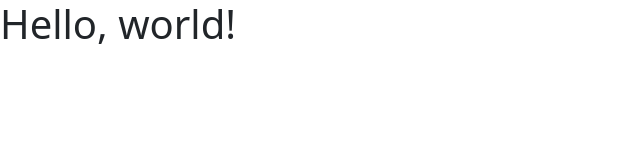
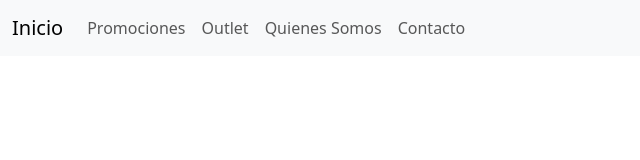
Before and after one commit to JulianZulatto/clase-11, a plain HTML site: page index.html in a window 1280 px wide. Shown: the whole page, without its empty margins (0-640 px from the left). Drawn offline with nearby package versions, Linux system fonts and the light colour scheme.

Commit message:
Creamos las secciones HTML. Todavia estan vacias

```diff
--- a/index.html
+++ b/index.html
@@ -7,7 +7,30 @@
     <link href="https://cdn.jsdelivr.net/npm/bootstrap@5.3.3/dist/css/bootstrap.min.css" rel="stylesheet" integrity="sha384-QWTKZyjpPEjISv5WaRU9OFeRpok6YctnYmDr5pNlyT2bRjXh0JMhjY6hW+ALEwIH" crossorigin="anonymous">
   </head>
   <body>
-    <h1>Hello, world!</h1>
+    <nav class="navbar navbar-expand-lg bg-body-tertiary">
+      <div class="container-fluid">
+        <a class="navbar-brand" href="#">Inicio</a>
+        <button class="navbar-toggler" type="button" data-bs-toggle="collapse" data-bs-target="#navbarNav" aria-controls="navbarNav" aria-expanded="false" aria-label="Toggle navigation">
+          <span class="navbar-toggler-icon"></span>
+        </button>
+        <div class="collapse navbar-collapse" id="navbarNav">
+          <ul class="navbar-nav">
+            <li class="nav-item">
+              <a class="nav-link" aria-current="page" href="#">Promociones</a>
+            </li>
+            <li class="nav-item">
+              <a class="nav-link" href="#">Outlet</a>
+            </li>
+            <li class="nav-item">
+              <a class="nav-link" href="#">Quienes Somos</a>
+            </li>
+            <li class="nav-item">
+              <a class="nav-link" aria-disabled="true">Contacto</a>
+            </li>
+          </ul>
+        </div>
+      </div>
+    </nav>
     <script src="https://cdn.jsdelivr.net/npm/bootstrap@5.3.3/dist/js/bootstrap.bundle.min.js" integrity="sha384-YvpcrYf0tY3lHB60NNkmXc5s9fDVZLESaAA55NDzOxhy9GkcIdslK1eN7N6jIeHz" crossorigin="anonymous"></script>
   </body>
 </html>
```
Also changed, not shown: pages/contacto.html (added), pages/outlet.html (added), pages/promociones.html (added), pages/quienes-somos.html (added).
